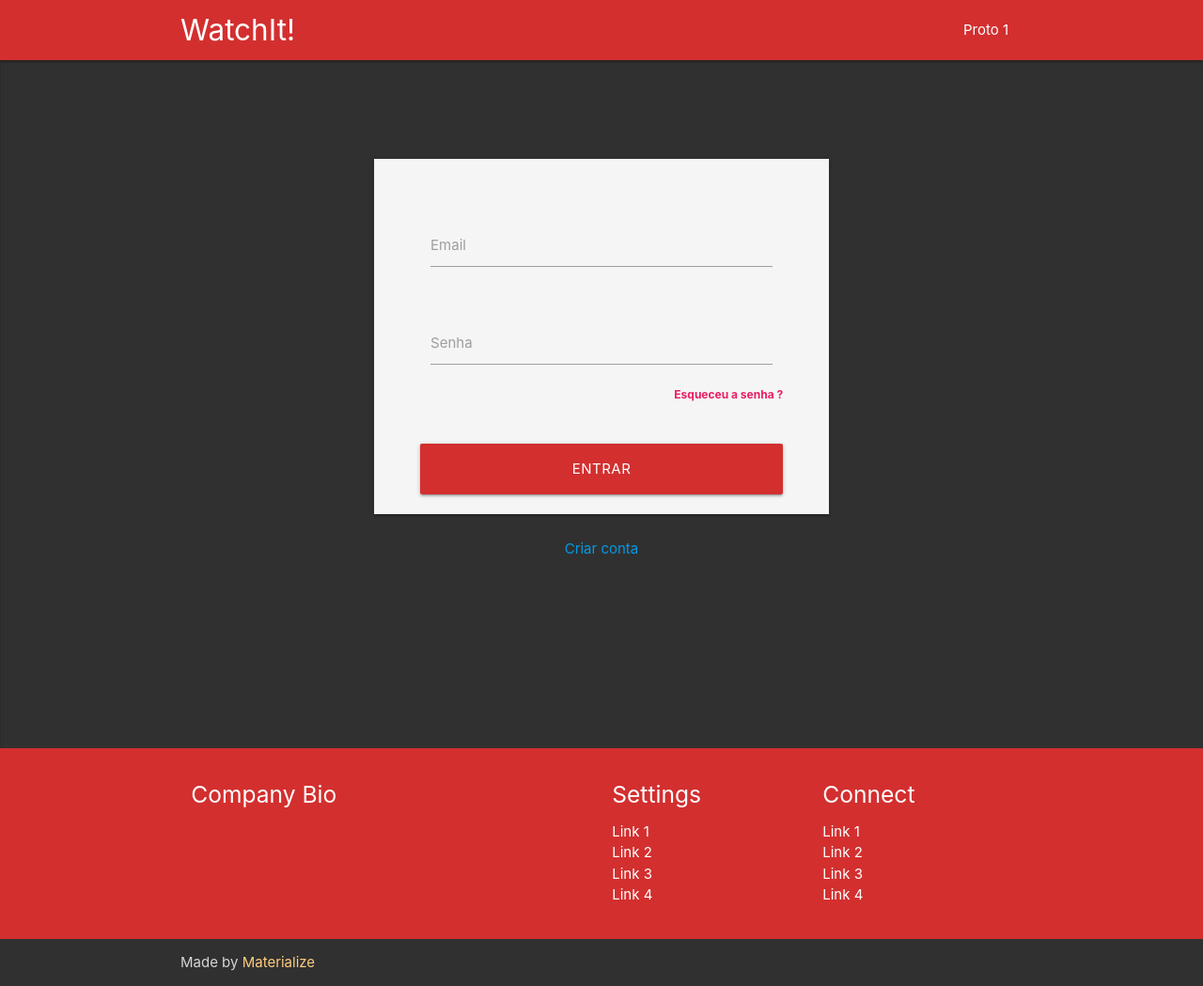
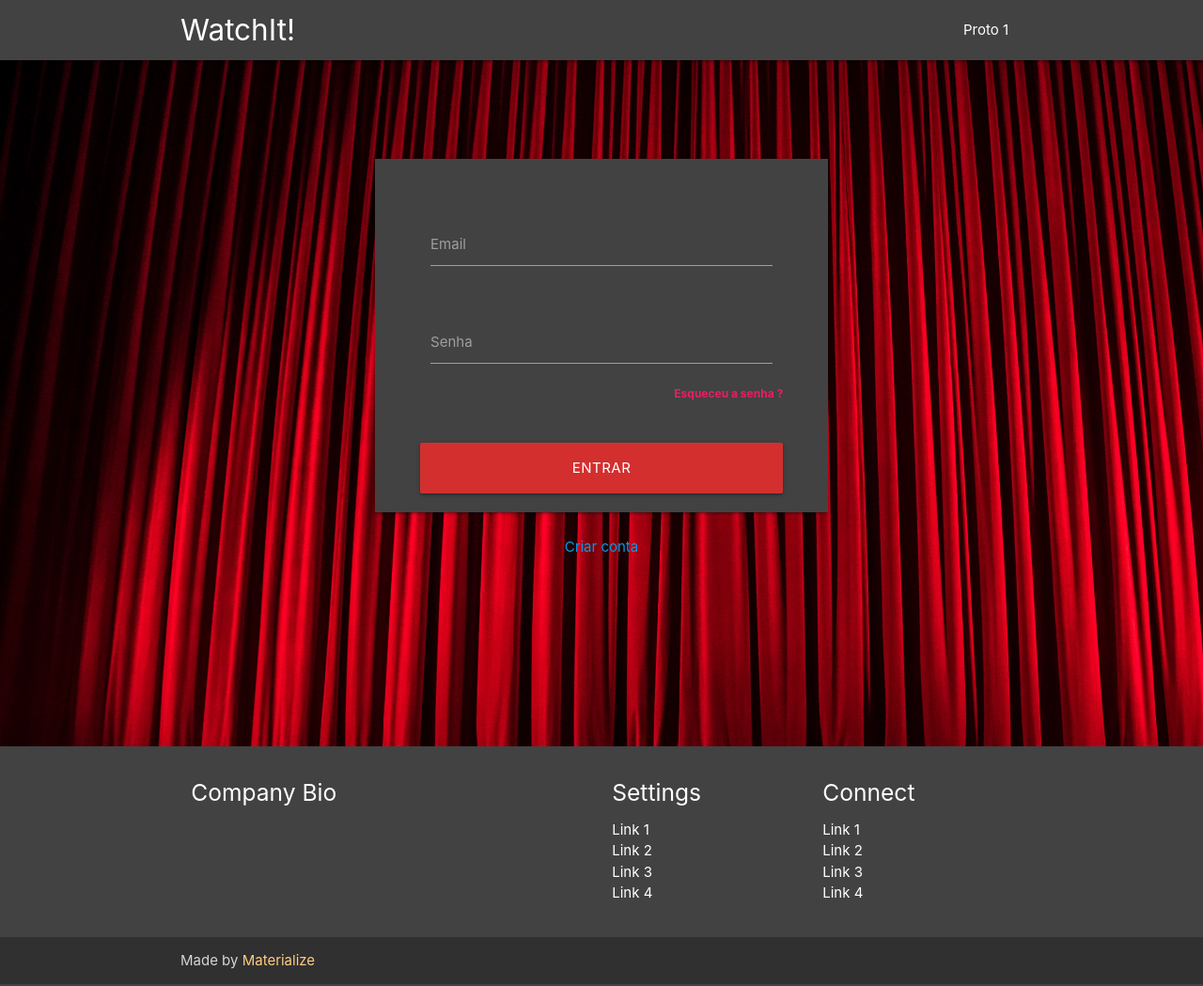
Before and after one commit to DBVeit/ProjetoExperienciaCriativa2, a PHP site: page /ProjetoExperienciaCriativa2/ in a window 1280 px wide. Shown: the whole page at 94% size. Run offline with PHP 8.4, Linux system fonts and the light colour scheme; some libraries are stand-ins or nearby versions.

Commit message:
front first page

```diff
--- a/css/style.css
+++ b/css/style.css
@@ -24,7 +24,8 @@ main {
 }
 
 body {
-  background-image: url("../img/background.jpg");
+  background-image: url("../img/teather.jpg");
+  background-size: cover;
 
 }
 
--- a/index.php
+++ b/index.php
@@ -18,7 +18,7 @@
   <script src="js/encript.js"></script>
 </head>
 <body>
-  <nav class="red darken-2 lighten-1" role="navigation">
+  <nav class="grey darken-3 lighten-1" role="navigation">
     <div class="nav-wrapper container"><a id="logo-container" href="#" class="brand-logo">WatchIt!</a>
       <ul class="right hide-on-med-and-down">
         <li><a href="#">Proto 1</a></li>
@@ -40,10 +40,10 @@
       <div class="section"></div>
       <div class="section"></div>
 
-      <div class="container">
-        <div class="z-depth-1 grey lighten-4 row" style="display: inline-block; padding: 32px 48px 0px 48px; border: 1px solid #EEE;">
+      <div class="container ">
+        <div class=" grey darken-3 z-depth-1 grey lighten-4 row" style="display: inline-block; padding: 32px 48px 0px 48px; ">
 
-          <form class="col s12" onsubmit="return e()" method="post" action="php/functions/autentica-usuario.php" id="cadastro">
+          <form class="col s12 " onsubmit="return e()" method="post" action="php/functions/autentica-usuario.php" id="cadastro">
             <div class='row'>
               <div class='col s12'>
               </div>
@@ -132,7 +132,7 @@
   </div>
 
 
-  <footer class="page-footer red darken-2">
+  <footer class="page-footer grey darken-3">
     <div class="container">
       <div class="row">
         <div class="col l6 s12">
```
